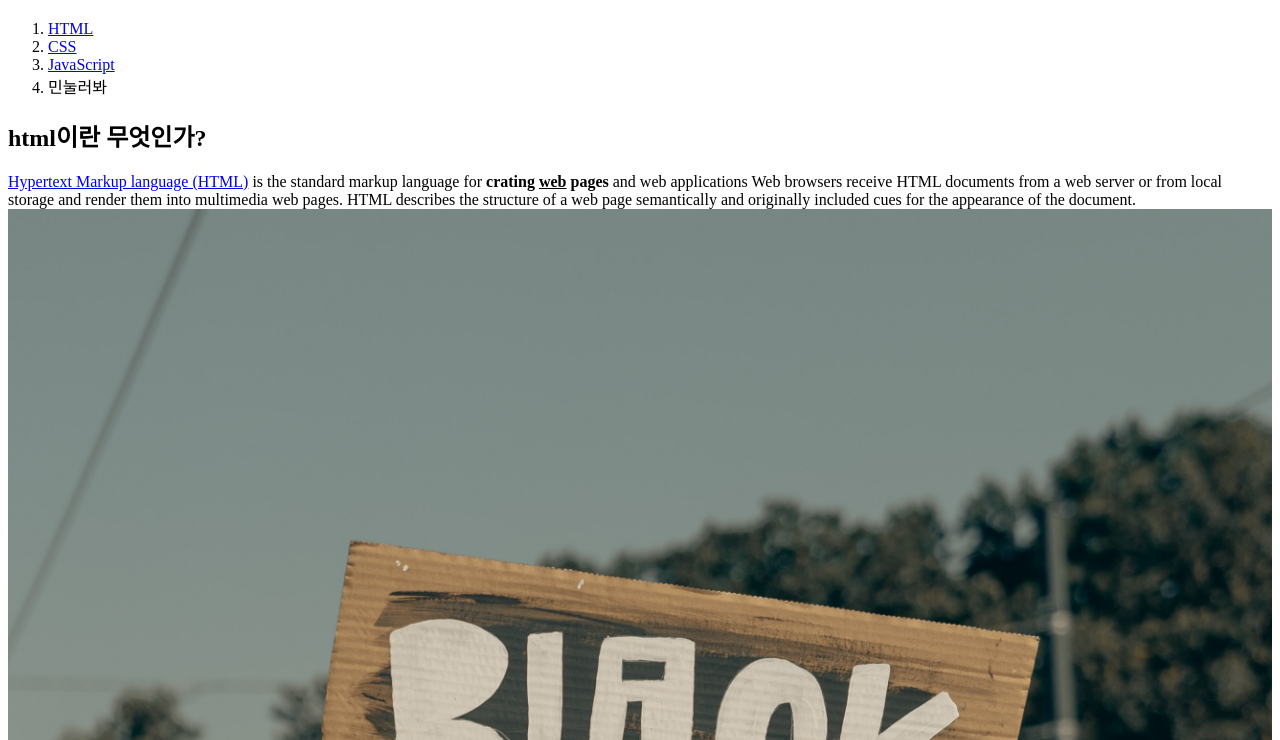
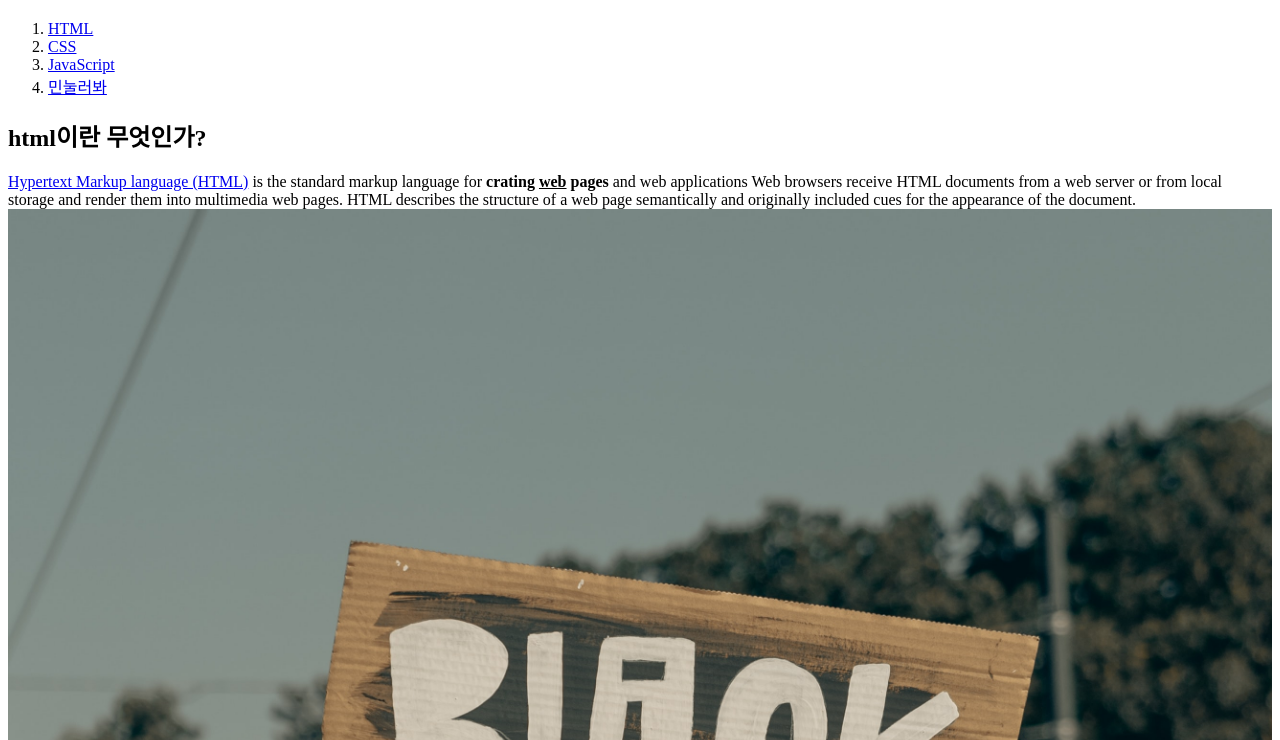
Before and after one commit to junsuk718/WEB1, a plain HTML site: page 1.html in a window 1280 px wide. Shown: the part 60-800 px from the top of the page. Drawn offline with Linux system fonts and the light colour scheme.

Commit message:
Update 1.html

```diff
--- a/1.html
+++ b/1.html
@@ -11,7 +11,7 @@
       <li><a href="1.html">HTML</a></li>
       <li><a href="2.html">CSS</a></li>
       <li><a href="3.html">JavaScript</a></li>
-      <li><a herf="4.html">민눌러봐</a></li>
+      <li><a href="4.html">민눌러봐</a></li>
     </ol>
     <h2>html이란 무엇인가?</h2>
     <p><a href="https:/www.w3.org/TR/html5/" target="_blank" title="HTML5 specification">Hypertext Markup language (HTML)</a> is the standard markup language for <strong>crating <u>web</u> pages</strong> and web applications
```
